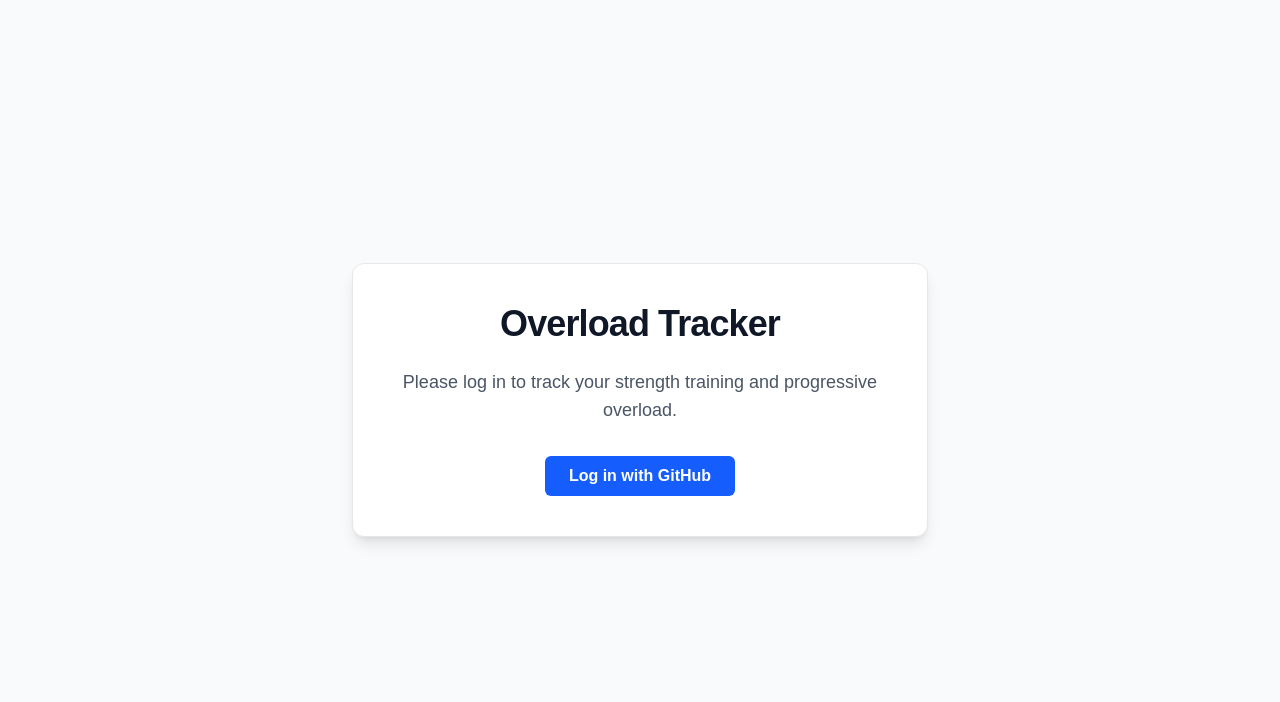
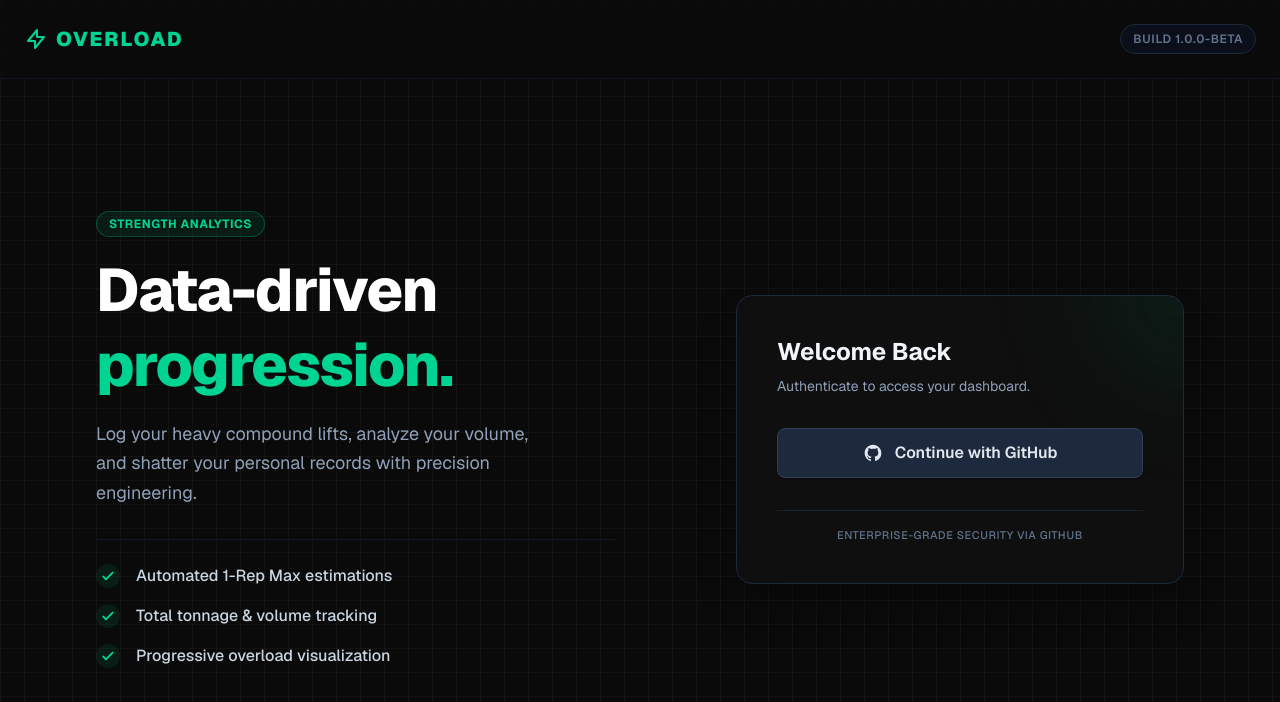
Before and after one commit to Maaz-Sajid-SE/overload-tracker, a Next.js app: page / in a window 1280 px wide. Shown: the top 702 px of the page. Built offline with nearby package versions, Linux system fonts and the light colour scheme; no server answers.

Commit message:
Module 1 Final: Implemented premium dark-mode SaaS UI overhaul across landing page and dashboard components

```diff
--- a/app/components/AuthButtons.tsx
+++ b/app/components/AuthButtons.tsx
@@ -6,9 +6,12 @@ export function LoginButton() {
   return (
     <button
       onClick={() => signIn("github")}
-      className="px-6 py-2 text-white bg-blue-600 rounded-md hover:bg-blue-700 font-semibold transition-all"
+      className="w-full flex items-center justify-center gap-3 px-6 py-3 text-slate-200 bg-slate-800 border border-slate-700 rounded-lg hover:bg-slate-700 hover:border-slate-600 transition-all font-semibold shadow-sm"
     >
-      Log in with GitHub
+      <svg className="w-5 h-5" fill="currentColor" viewBox="0 0 24 24" aria-hidden="true">
+        <path fillRule="evenodd" d="M12 2C6.477 2 2 6.484 2 12.017c0 4.425 2.865 8.18 6.839 9.504.5.092.682-.217.682-.483 0-.237-.008-.868-.013-1.703-2.782.605-3.369-1.343-3.369-1.343-.454-1.158-1.11-1.466-1.11-1.466-.908-.62.069-.608.069-.608 1.003.07 1.531 1.032 1.531 1.032.892 1.53 2.341 1.088 2.91.832.092-.647.35-1.088.636-1.338-2.22-.253-4.555-1.113-4.555-4.951 0-1.093.39-1.988 1.029-2.688-.103-.253-.446-1.272.098-2.65 0 0 .84-.27 2.75 1.026A9.564 9.564 0 0112 6.844c.85.004 1.705.115 2.504.337 1.909-1.296 2.747-1.027 2.747-1.027.546 1.379.202 2.398.1 2.651.64.7 1.028 1.595 1.028 2.688 0 3.848-2.339 4.695-4.566 4.943.359.309.678.92.678 1.855 0 1.338-.012 2.419-.012 2.747 0 .268.18.58.688.482A10.019 10.019 0 0022 12.017C22 6.484 17.522 2 12 2z" clipRule="evenodd" />
+      </svg>
+      Continue with GitHub
     </button>
   );
 }
@@ -17,9 +20,9 @@ export function LogoutButton() {
   return (
     <button
       onClick={() => signOut()}
-      className="px-6 py-2 text-white bg-red-600 rounded-md hover:bg-red-700 font-semibold transition-all"
+      className="w-full px-4 py-2 text-sm text-slate-400 bg-transparent border border-slate-800 rounded-md hover:bg-slate-800 hover:text-slate-200 transition-all font-medium"
     >
-      Log Out
+      Sign Out
     </button>
   );
 }
--- a/app/components/Navbar.tsx
+++ b/app/components/Navbar.tsx
@@ -2,11 +2,10 @@ import { LogoutButton } from './AuthButtons';
 
 export default function Navbar() {
   return (
-    <header className="h-20 bg-white shadow-sm border-b border-gray-200 flex items-center justify-between px-8 shrink-0">
-      <h1 className="text-xl font-bold text-gray-900 md:hidden">Overload</h1>
-      {/* Spacer for desktop */}
+    <header className="h-16 bg-[#0A0A0A]/80 backdrop-blur-md border-b border-slate-900 flex items-center justify-between px-6 shrink-0 sticky top-0 z-20">
+      <h1 className="text-lg font-black uppercase tracking-widest text-emerald-400 md:hidden">Overload</h1>
       <div className="hidden md:block"></div>
-      <div className="flex items-center gap-4">
+      <div className="flex items-center gap-4 w-32">
         <LogoutButton />
       </div>
     </header>
--- a/app/components/Sidebar.tsx
+++ b/app/components/Sidebar.tsx
@@ -2,18 +2,19 @@ import Link from 'next/link';
 
 export default function Sidebar() {
   return (
-    <aside className="w-64 bg-gray-900 text-white h-full hidden md:block shrink-0">
-      <div className="p-6 border-b border-gray-800">
-        <h2 className="text-2xl font-extrabold uppercase tracking-widest text-blue-500">Overload</h2>
+    <aside className="w-64 bg-[#111111] border-r border-slate-900 h-full hidden md:flex flex-col shrink-0">
+      <div className="h-16 flex items-center px-6 border-b border-slate-900">
+        <h2 className="text-lg font-black uppercase tracking-widest text-emerald-400">Overload</h2>
       </div>
-      <nav className="flex flex-col gap-2 px-4 mt-6">
-        <Link href="/dashboard" className="px-4 py-3 rounded-lg hover:bg-gray-800 hover:text-blue-400 transition-colors font-medium">
+      <nav className="flex flex-col gap-1 px-3 mt-6 flex-1">
+        <p className="px-3 text-xs font-semibold text-slate-500 uppercase tracking-wider mb-2">Main Menu</p>
+        <Link href="/dashboard" className="px-3 py-2 rounded-md bg-slate-800/50 text-emerald-400 border border-slate-700/50 font-medium text-sm">
           Overview
         </Link>
-        <Link href="/dashboard/workouts" className="px-4 py-3 rounded-lg hover:bg-gray-800 hover:text-blue-400 transition-colors font-medium">
+        <Link href="/dashboard/workouts" className="px-3 py-2 rounded-md hover:bg-slate-800/50 hover:text-slate-200 text-slate-400 transition-colors font-medium text-sm">
           Log Workout
         </Link>
-        <Link href="/dashboard/analytics" className="px-4 py-3 rounded-lg hover:bg-gray-800 hover:text-blue-400 transition-colors font-medium">
+        <Link href="/dashboard/analytics" className="px-3 py-2 rounded-md hover:bg-slate-800/50 hover:text-slate-200 text-slate-400 transition-colors font-medium text-sm">
           Analytics
         </Link>
       </nav>
--- a/app/dashboard/layout.tsx
+++ b/app/dashboard/layout.tsx
@@ -9,7 +9,6 @@ export default async function DashboardLayout({
 }: {
   children: React.ReactNode
 }) {
-  // Check if the user is authenticated
   const session = await getServerSession(authOptions);
 
   if (!session) {
@@ -17,13 +16,14 @@ export default async function DashboardLayout({
   }
 
   return (
-    <div className="flex h-screen bg-gray-50 overflow-hidden">
+    <div className="flex h-screen bg-[#0A0A0A] text-slate-200 overflow-hidden font-sans">
       <Sidebar />
       <div className="flex flex-col flex-1 min-w-0">
         <Navbar />
-        {/* The active page content will be injected into this main tag */}
         <main className="flex-1 p-8 overflow-y-auto">
-          {children}
+          <div className="max-w-6xl mx-auto">
+            {children}
+          </div>
         </main>
       </div>
     </div>
--- a/app/page.tsx
+++ b/app/page.tsx
@@ -4,39 +4,112 @@ import { LoginButton, LogoutButton } from "./components/AuthButtons";
 import Link from "next/link";
 
 export default async function Home() {
-  // Securely fetch the user's session from the server
   const session = await getServerSession(authOptions);
 
   return (
-    <main className="flex min-h-screen flex-col items-center justify-center p-24 bg-gray-50">
-      <div className="max-w-xl text-center space-y-6 bg-white p-10 rounded-xl shadow-lg border border-gray-200">
-        <h1 className="text-4xl font-extrabold text-gray-900 tracking-tight">
-          Overload Tracker
+    <main className="min-h-screen bg-[#0A0A0A] text-slate-200 font-sans selection:bg-emerald-500/30 relative flex flex-col">
+      {/* Subtle Grid Background for Texture */}
+      <div className="absolute inset-0 bg-[linear-gradient(to_right,#80808012_1px,transparent_1px),linear-gradient(to_bottom,#80808012_1px,transparent_1px)] bg-[size:24px_24px] pointer-events-none"></div>
+
+      {/* Header */}
+      <header className="w-full p-6 border-b border-slate-900/80 flex justify-between items-center relative z-10 backdrop-blur-sm bg-[#0A0A0A]/50">
+        <div className="text-xl font-black tracking-widest text-emerald-400 uppercase flex items-center gap-2">
+          <svg className="w-6 h-6" fill="none" stroke="currentColor" viewBox="0 0 24 24" xmlns="http://www.w3.org/2000/svg">
+            <path strokeLinecap="round" strokeLinejoin="round" strokeWidth={2} d="M13 10V3L4 14h7v7l9-11h-7z" />
+          </svg>
+          Overload
+        </div>
+        <div className="text-xs font-semibold text-slate-500 hidden sm:block border border-slate-800 px-3 py-1.5 rounded-full bg-slate-900/50 tracking-wider">
+          BUILD 1.0.0-BETA
+        </div>
+      </header>
+
+      {/* Main Content Split Layout */}
+      <div className="flex-1 max-w-7xl w-full mx-auto grid grid-cols-1 lg:grid-cols-2 gap-12 p-8 md:p-12 lg:p-24 relative z-10 items-center">
+
+        {/* Left Side: Hero Text & Features */}
+        <div className="space-y-8">
+          <div className="space-y-4">
+            <div className="inline-block px-3 py-1 border border-emerald-500/30 bg-emerald-500/10 text-emerald-400 text-xs font-bold tracking-wider uppercase rounded-full">
+              Strength Analytics
+            </div>
+            <h1 className="text-5xl md:text-6xl font-extrabold tracking-tight text-white leading-tight">
+              Data-driven <br/> <span className="text-emerald-400">progression.</span>
             </h1>
+            <p className="text-lg text-slate-400 max-w-md leading-relaxed">
+              Log your heavy compound lifts, analyze your volume, and shatter your personal records with precision engineering.
+            </p>
+          </div>
 
+          {/* Feature List */}
+          <ul className="space-y-4 pt-6 border-t border-slate-900">
+            <li className="flex items-center gap-4 text-slate-300">
+              <div className="p-1 rounded-full bg-emerald-500/10 text-emerald-400">
+                <svg className="w-4 h-4" fill="none" stroke="currentColor" viewBox="0 0 24 24"><path strokeLinecap="round" strokeLinejoin="round" strokeWidth={3} d="M5 13l4 4L19 7" /></svg>
+              </div>
+              <span className="font-medium">Automated 1-Rep Max estimations</span>
+            </li>
+            <li className="flex items-center gap-4 text-slate-300">
+              <div className="p-1 rounded-full bg-emerald-500/10 text-emerald-400">
+                <svg className="w-4 h-4" fill="none" stroke="currentColor" viewBox="0 0 24 24"><path strokeLinecap="round" strokeLinejoin="round" strokeWidth={3} d="M5 13l4 4L19 7" /></svg>
+              </div>
+              <span className="font-medium">Total tonnage & volume tracking</span>
+            </li>
+            <li className="flex items-center gap-4 text-slate-300">
+              <div className="p-1 rounded-full bg-emerald-500/10 text-emerald-400">
+                <svg className="w-4 h-4" fill="none" stroke="currentColor" viewBox="0 0 24 24"><path strokeLinecap="round" strokeLinejoin="round" strokeWidth={3} d="M5 13l4 4L19 7" /></svg>
+              </div>
+              <span className="font-medium">Progressive overload visualization</span>
+            </li>
+          </ul>
+        </div>
+
+        {/* Right Side: Auth Box */}
+        <div className="flex justify-center lg:justify-end">
+          <div className="w-full max-w-md bg-[#111111]/80 backdrop-blur-xl border border-slate-800 p-8 md:p-10 rounded-2xl shadow-2xl relative overflow-hidden">
+
+            {/* Decorative subtle orb inside the box */}
+            <div className="absolute -top-24 -right-24 w-48 h-48 bg-emerald-600/10 rounded-full blur-[50px] pointer-events-none"></div>
+
+            <div className="relative z-10">
               {session ? (
+                <div className="space-y-6">
+                  <div className="pb-6 border-b border-slate-800">
+                    <p className="text-xs font-bold text-emerald-500 uppercase tracking-wider mb-2">Secure Session Active</p>
+                    <p className="text-2xl font-bold text-slate-100">{session.user?.name}</p>
+                    <p className="text-sm text-slate-500 truncate">{session.user?.email}</p>
+                  </div>
                   <div className="space-y-4">
-            <p className="text-lg text-gray-700 pb-2">
-              Welcome back, <span className="font-bold text-blue-600">{session.user?.name}</span>!
-            </p>
-            <div className="flex flex-col sm:flex-row gap-3 justify-center">
                     <Link
                       href="/dashboard"
-                className="px-6 py-2 text-white bg-green-600 rounded-md hover:bg-green-700 font-semibold transition-all flex items-center justify-center"
+                      className="w-full px-6 py-3.5 text-slate-950 bg-emerald-500 rounded-lg hover:bg-emerald-400 font-bold tracking-wide transition-all flex items-center justify-center gap-2"
                     >
-                Go to Dashboard
+                      Access Dashboard
+                      <svg className="w-4 h-4" fill="none" stroke="currentColor" viewBox="0 0 24 24"><path strokeLinecap="round" strokeLinejoin="round" strokeWidth={2} d="M14 5l7 7m0 0l-7 7m7-7H3" /></svg>
                     </Link>
                     <LogoutButton />
                   </div>
                 </div>
               ) : (
-          <div className="space-y-4">
-            <p className="text-lg text-gray-600 pb-4">
-              Please log in to track your strength training and progressive overload.
+                <div className="space-y-8">
+                  <div className="space-y-2">
+                    <h2 className="text-2xl font-bold text-slate-100">Welcome Back</h2>
+                    <p className="text-sm text-slate-400">Authenticate to access your dashboard.</p>
+                  </div>
+
+                  <LoginButton />
+
+                  <div className="pt-4 border-t border-slate-800/80">
+                    <p className="text-[11px] text-center text-slate-500 uppercase tracking-wider font-medium">
+                      Enterprise-grade security via GitHub
                     </p>
-            <LoginButton />
+                  </div>
                 </div>
               )}
+            </div>
+          </div>
+        </div>
+
       </div>
     </main>
   );
```
Also changed, not shown: app/dashboard/page.tsx (+59 -5 lines). Lines whose indentation alone changed are shown as unchanged.
